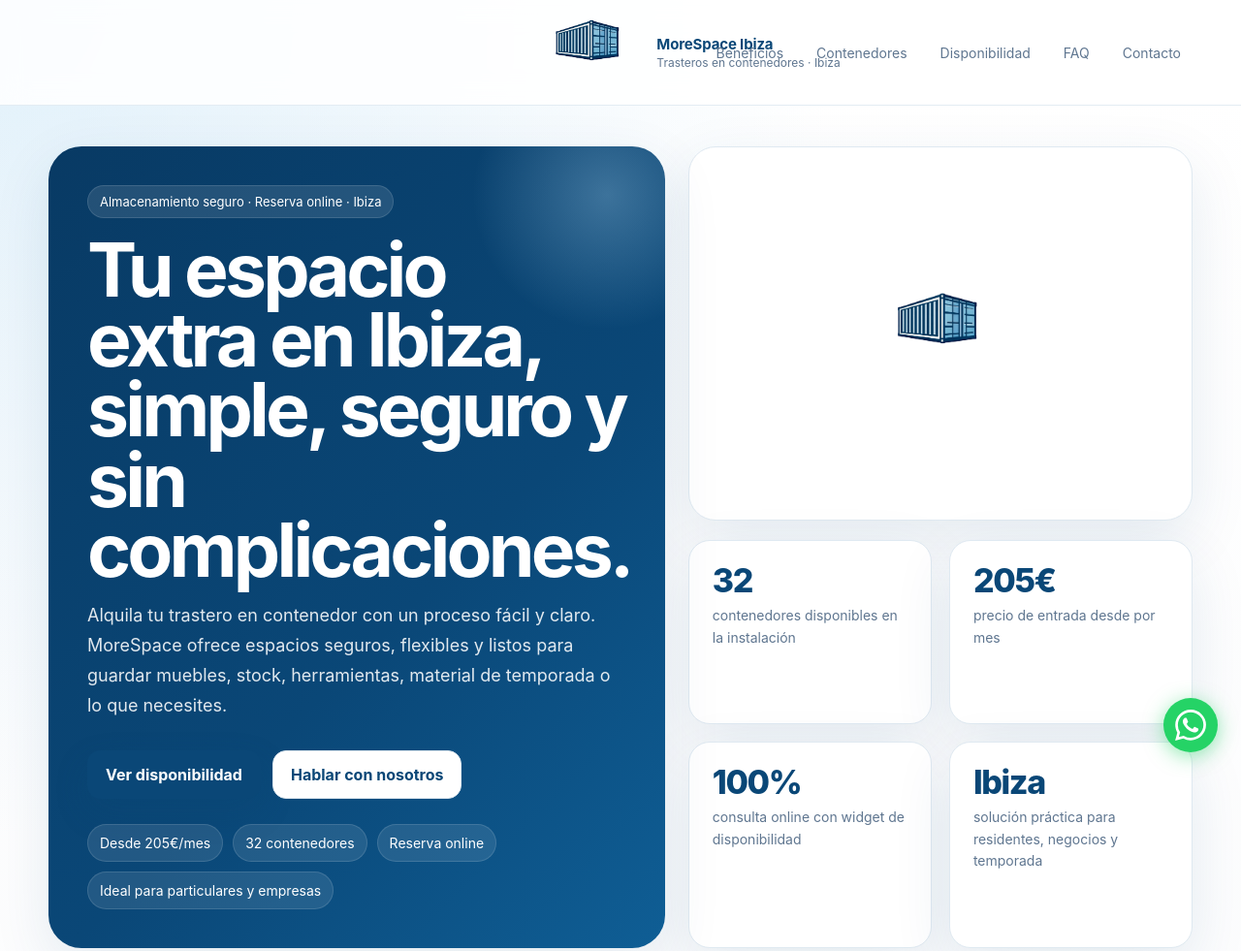
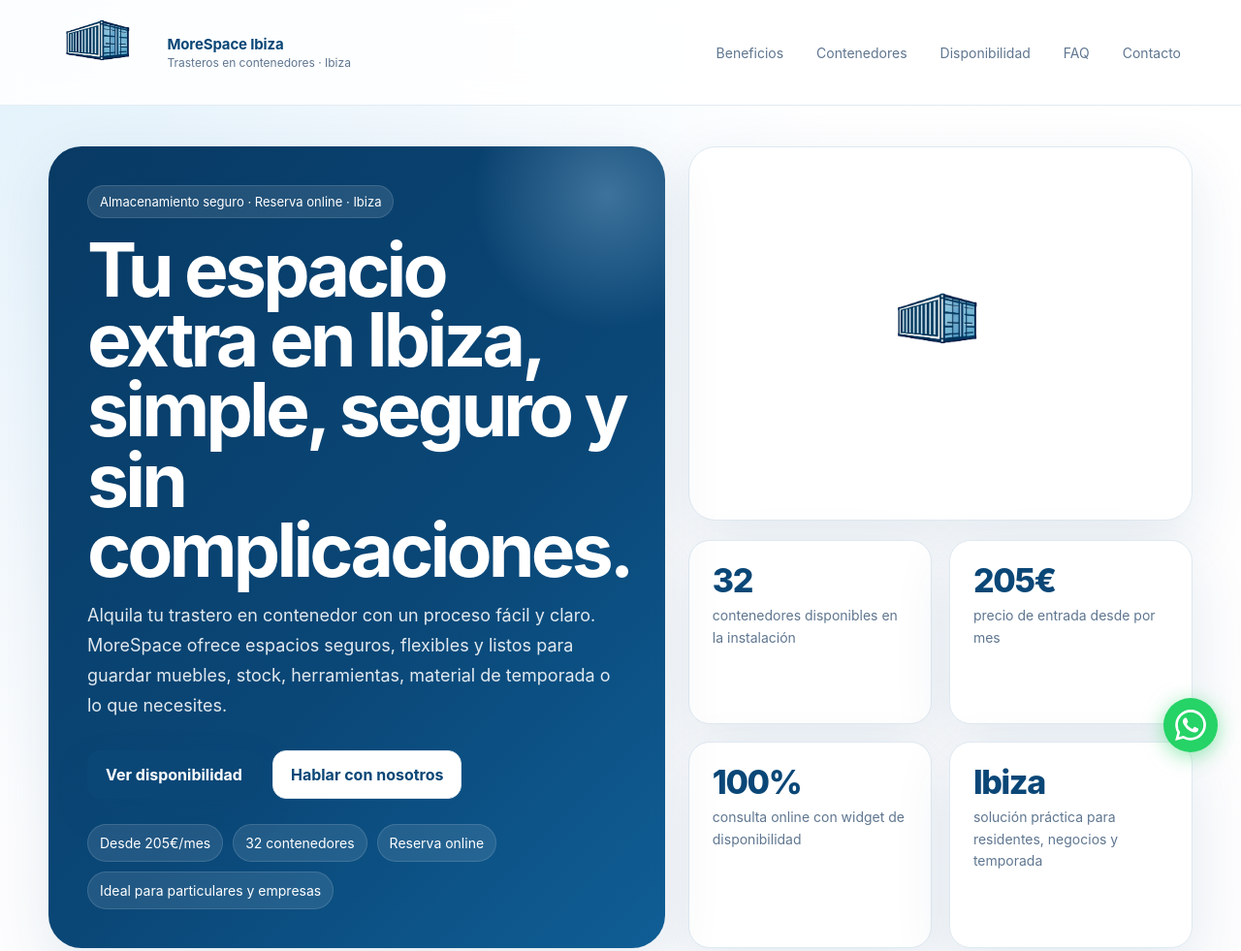
Before and after one commit to Andres-Giannico/morespace, a plain HTML site: page public/index.html in a window 1280 px wide. Shown: the top 981 px of the page at 97% size. Drawn offline with Linux system fonts and the light colour scheme; a script that the page names is missing.

Commit message:
Navbar: logo izquierda, nav derecha

```diff
--- a/public/css/styles.css
+++ b/public/css/styles.css
@@ -49,11 +49,10 @@
 
 .topbar-inner {
   display: flex;
-  justify-content: center;
+  justify-content: space-between;
   align-items: center;
   gap: 20px;
   padding: 14px 0;
-  position: relative;
 }
 
 .brand {
@@ -61,7 +60,6 @@
   align-items: center;
   gap: 16px;
   min-width: 0;
-  margin-left: 12%;
 }
 
 .brand-logo {
@@ -93,8 +91,6 @@
 }
 
 .nav {
-  position: absolute;
-  right: 0;
   display: flex;
   flex-wrap: wrap;
   gap: 10px;
```
